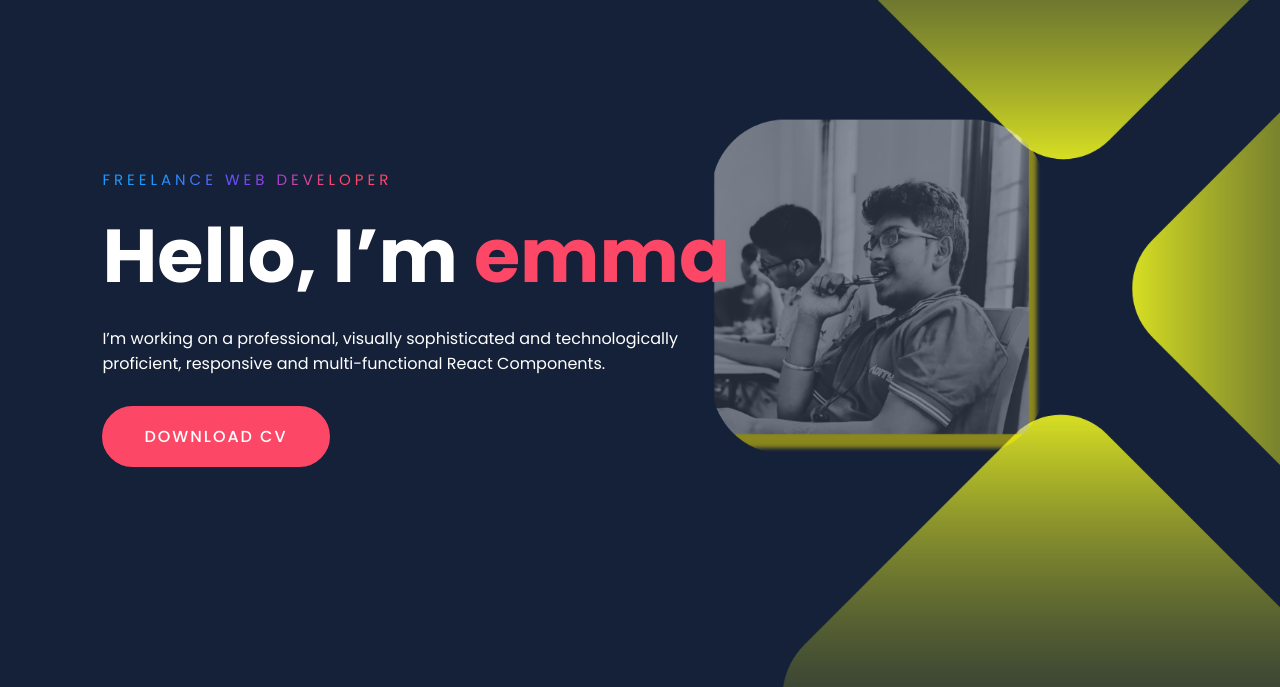
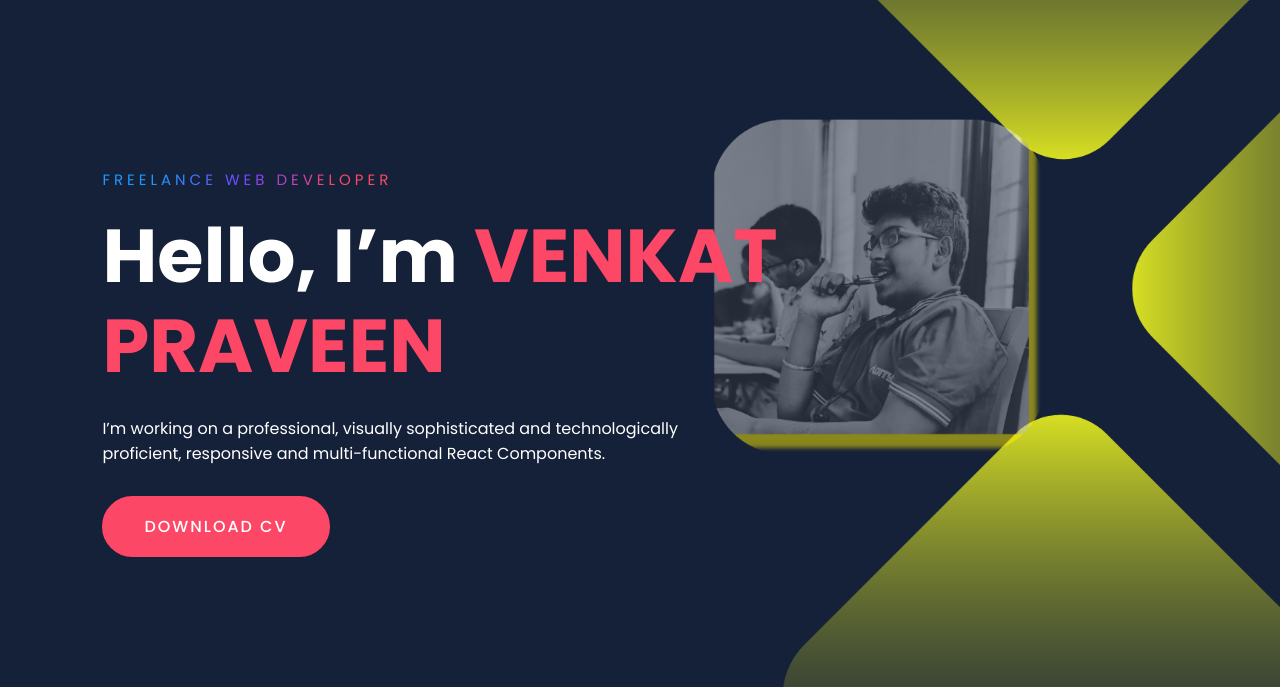
Before and after one commit to venkatpraveen06/Portfolio, a plain HTML site: page index.html in a window 1280 px wide. Shown: the part 113-800 px from the top of the page. Drawn offline with Linux system fonts and the light colour scheme.

Commit message:
Update index.html

```diff
--- a/index.html
+++ b/index.html
@@ -23,7 +23,7 @@
 
       <div class="content">
         <span class="title">Freelance Web Developer</span>
-        <h1>Hello, I’m <span>emma</span></h1>
+        <h1>Hello, I’m <span>VENKAT PRAVEEN</span></h1>
         <p>
           I’m working on a professional, visually sophisticated and
           technologically proficient, responsive and multi-functional React
```
